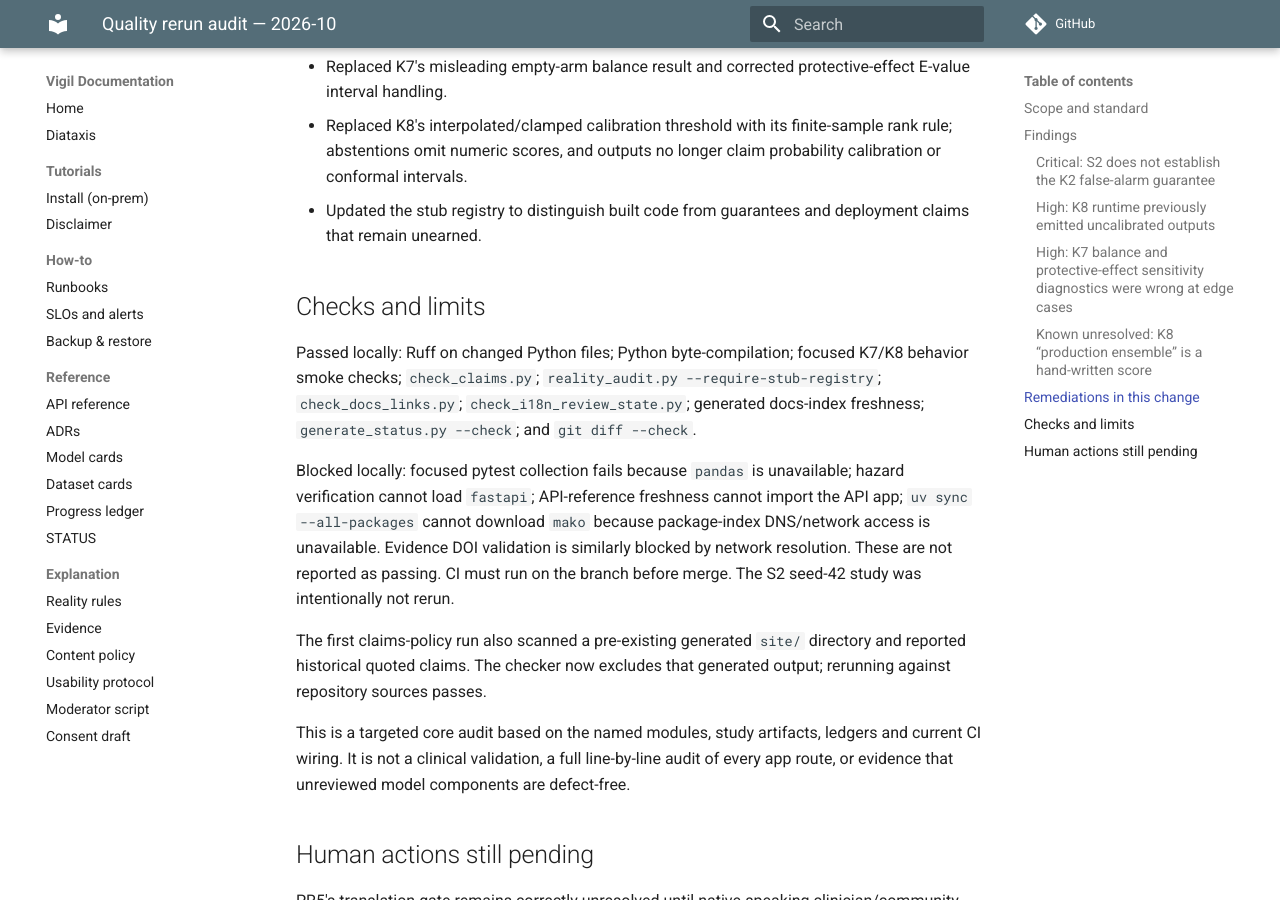
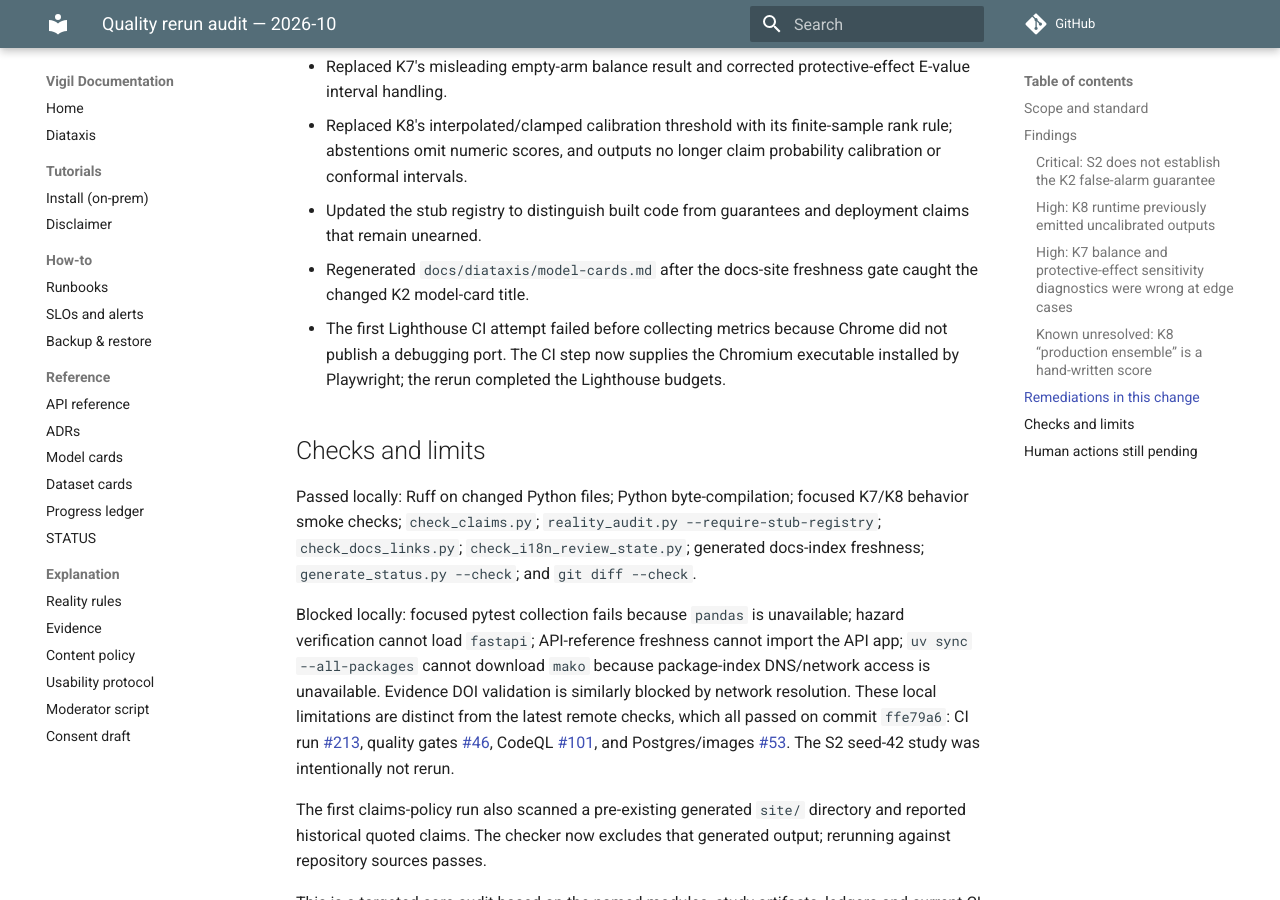
Before and after one commit to gasthecreator/vigil, an MkDocs documentation site: the page built from docs/audits/QUALITY-RERUN-2026-10.md, in a window 1280 px wide and 900 px high, scrolled down 2435 px. Built offline with MkDocs 1.6.1 and Material for MkDocs 9.7.7, drawn with Linux system fonts in a browser that asks for light colours; comment, search, counter and statistics services are not loaded.

Commit message:
docs: record quality rerun verification

```diff
--- a/docs/audits/QUALITY-RERUN-2026-10.md
+++ b/docs/audits/QUALITY-RERUN-2026-10.md
@@ -43,12 +43,14 @@ The code in [`conformal_k8.py`](../../packages/vigil-ml/vigil_ml/conformal_k8.py
 - Replaced K7's misleading empty-arm balance result and corrected protective-effect E-value interval handling.
 - Replaced K8's interpolated/clamped calibration threshold with its finite-sample rank rule; abstentions omit numeric scores, and outputs no longer claim probability calibration or conformal intervals.
 - Updated the stub registry to distinguish built code from guarantees and deployment claims that remain unearned.
+- Regenerated `docs/diataxis/model-cards.md` after the docs-site freshness gate caught the changed K2 model-card title.
+- The first Lighthouse CI attempt failed before collecting metrics because Chrome did not publish a debugging port. The CI step now supplies the Chromium executable installed by Playwright; the rerun completed the Lighthouse budgets.
 
 ## Checks and limits
 
 Passed locally: Ruff on changed Python files; Python byte-compilation; focused K7/K8 behavior smoke checks; `check_claims.py`; `reality_audit.py --require-stub-registry`; `check_docs_links.py`; `check_i18n_review_state.py`; generated docs-index freshness; `generate_status.py --check`; and `git diff --check`.
 
-Blocked locally: focused pytest collection fails because `pandas` is unavailable; hazard verification cannot load `fastapi`; API-reference freshness cannot import the API app; `uv sync --all-packages` cannot download `mako` because package-index DNS/network access is unavailable. Evidence DOI validation is similarly blocked by network resolution. These are not reported as passing. CI must run on the branch before merge. The S2 seed-42 study was intentionally not rerun.
+Blocked locally: focused pytest collection fails because `pandas` is unavailable; hazard verification cannot load `fastapi`; API-reference freshness cannot import the API app; `uv sync --all-packages` cannot download `mako` because package-index DNS/network access is unavailable. Evidence DOI validation is similarly blocked by network resolution. These local limitations are distinct from the latest remote checks, which all passed on commit `ffe79a6`: CI run [#213](https://github.com/gasthecreator/vigil/actions/runs/39298594098), quality gates [#46](https://github.com/gasthecreator/vigil/actions/runs/39298594072), CodeQL [#101](https://github.com/gasthecreator/vigil/actions/runs/39298594029), and Postgres/images [#53](https://github.com/gasthecreator/vigil/actions/runs/39298594016). The S2 seed-42 study was intentionally not rerun.
 
 The first claims-policy run also scanned a pre-existing generated `site/` directory and reported historical quoted claims. The checker now excludes that generated output; rerunning against repository sources passes.
 
```
